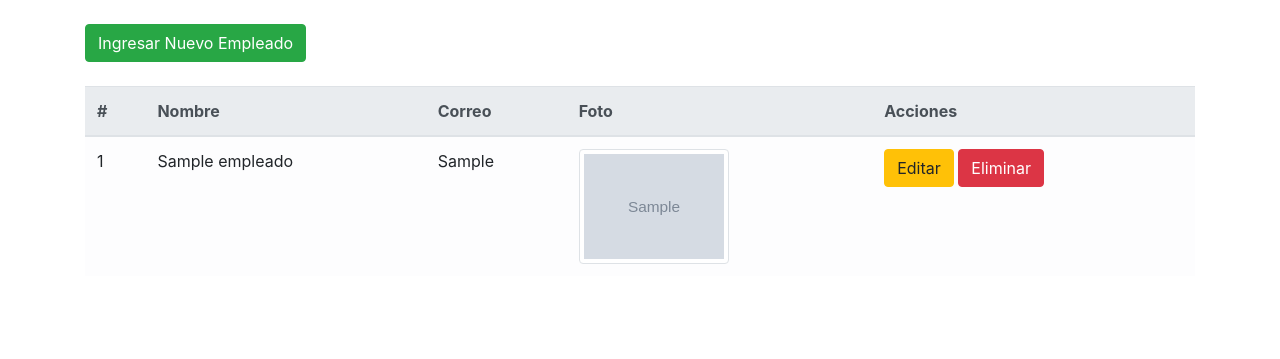
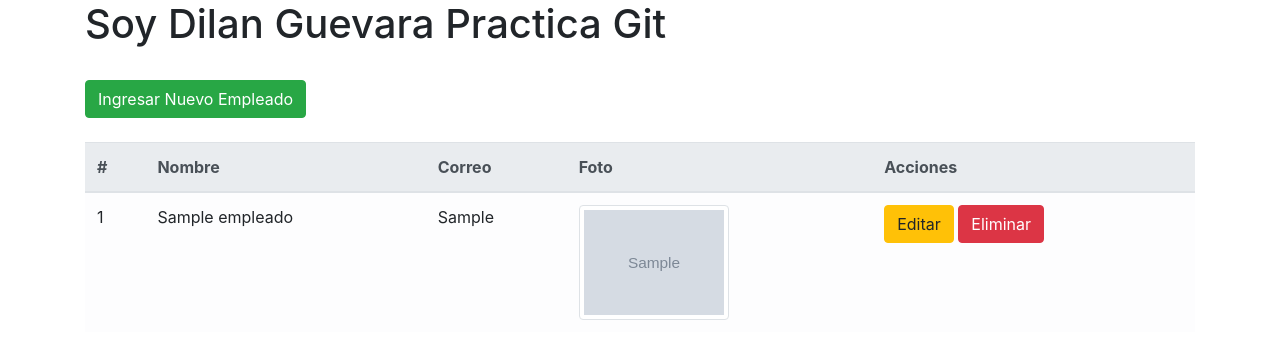
Before and after one commit to DilanGuevara1409/Practica_Git, a Flask app: page / in a window 1280 px wide. Shown: the part 56-415 px from the top of the page. Run offline with Flask 2, Linux system fonts and the light colour scheme; tables that the repository leaves empty or names only in its code hold one stand-in row (values such as "Sample post"); grey boxes marked "Sample" are stand-in pictures; some libraries are stand-ins or nearby versions.

Commit message:
Agregue mi nombre

```diff
--- a/templates/empleados/index.html
+++ b/templates/empleados/index.html
@@ -1,7 +1,7 @@
 
 
 {% include 'header.html' %}
-
+<h1>Soy Dilan Guevara Practica Git</h1>
 <br>
 <a href="{{url_for('create')}}" class="btn btn-success">
     Ingresar Nuevo Empleado
```
